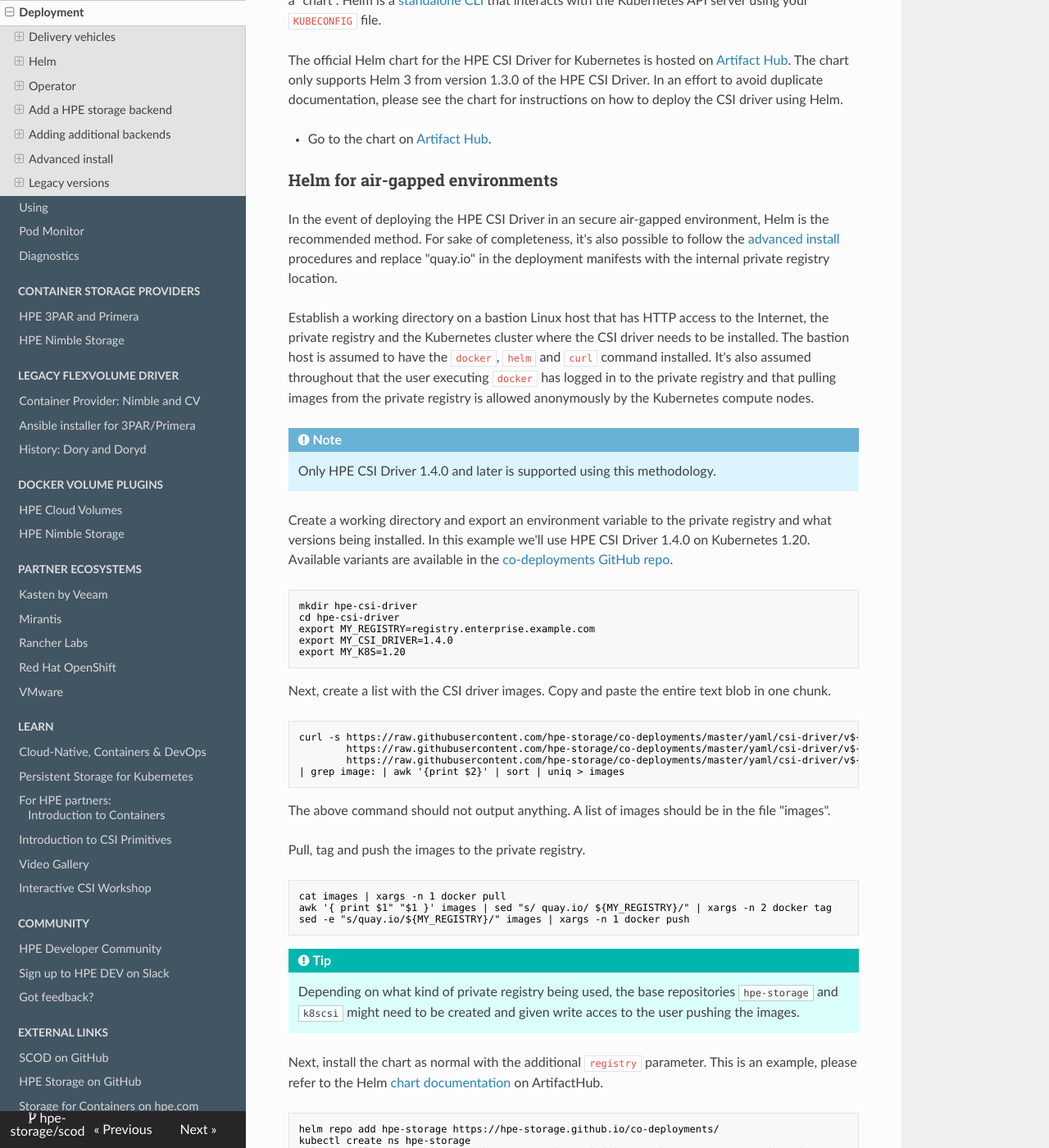
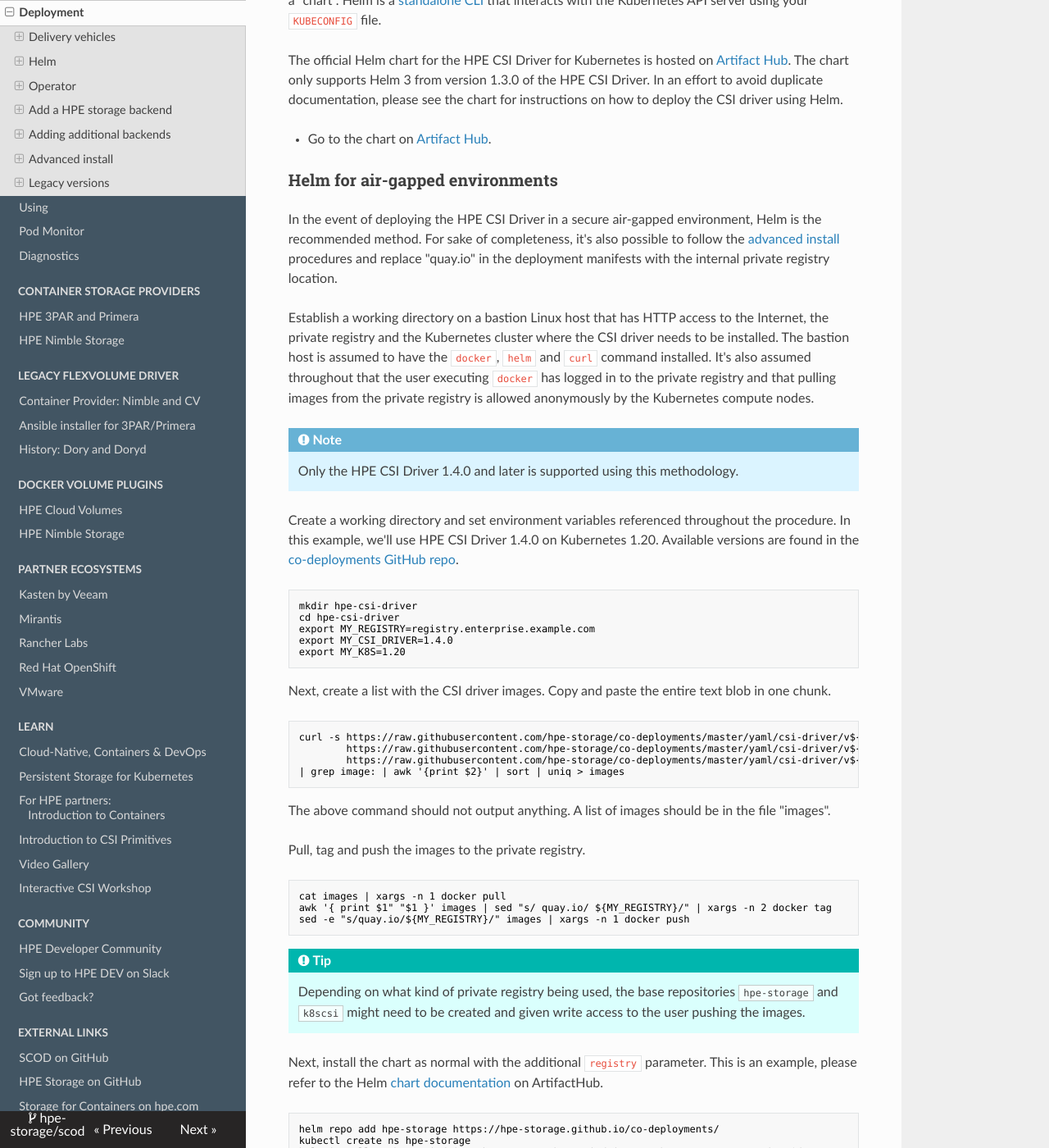
Before and after one commit to hpe-storage/scod, an MkDocs documentation site: the page built from docs/csi_driver/deployment.md, in a window 1280 px wide and 1400 px high, scrolled down 2142 px. Shown: the whole window at 82% size. Built offline with MkDocs 1.6.1, drawn with Linux system fonts in a browser that asks for light colours; nearby versions of some CDN libraries; some of the changed text lies outside the part shown.

Commit message:
Second pass preparing for 1.4.0, nits
Signed-off-by: Michael Mattsson <michael.mattsson@hpe.com>

````diff
--- a/docs/csi_driver/deployment.md
+++ b/docs/csi_driver/deployment.md
@@ -35,14 +35,14 @@
 
 ### Helm for air-gapped environments
 
-In the event of deploying the HPE CSI Driver in an secure air-gapped environment, Helm is the recommended method. For sake of completeness, it's also possible to follow the [advanced install](#advanced_install) procedures and replace "quay.io" in the deployment manifests with the internal private registry location.
+In the event of deploying the HPE CSI Driver in a secure air-gapped environment, Helm is the recommended method. For sake of completeness, it's also possible to follow the [advanced install](#advanced_install) procedures and replace "quay.io" in the deployment manifests with the internal private registry location.
 
 Establish a working directory on a bastion Linux host that has HTTP access to the Internet, the private registry and the Kubernetes cluster where the CSI driver needs to be installed. The bastion host is assumed to have the `docker`, `helm` and `curl` command installed. It's also assumed throughout that the user executing `docker` has logged in to the private registry and that pulling images from the private registry is allowed anonymously by the Kubernetes compute nodes.
 
 !!! note
-    Only HPE CSI Driver 1.4.0 and later is supported using this methodology.
+    Only the HPE CSI Driver 1.4.0 and later is supported using this methodology.
 
-Create a working directory and export an environment variable to the private registry and what versions being installed. In this example we'll use HPE CSI Driver 1.4.0 on Kubernetes 1.20. Available variants are available in the [co-deployments GitHub repo](https://github.com/hpe-storage/co-deployments/tree/master/yaml/csi-driver).
+Create a working directory and set environment variables referenced throughout the procedure. In this example, we'll use HPE CSI Driver 1.4.0 on Kubernetes 1.20. Available versions are found in the [co-deployments GitHub repo](https://github.com/hpe-storage/co-deployments/tree/master/yaml/csi-driver).
 
 ```text
 mkdir hpe-csi-driver
@@ -72,7 +72,7 @@
 ```
 
 !!! tip
-    Depending on what kind of private registry being used, the base repositories `hpe-storage` and `k8scsi` might need to be created and given write acces to the user pushing the images.
+    Depending on what kind of private registry being used, the base repositories `hpe-storage` and `k8scsi` might need to be created and given write access to the user pushing the images.
 
 Next, install the chart as normal with the additional `registry` parameter. This is an example, please refer to the Helm [chart documentation](https://artifacthub.io/packages/helm/hpe-storage/hpe-csi-driver##installing-the-chart) on ArtifactHub.
 
````
Also changed, not shown: other parts of docs/csi_driver/deployment.md (+1 -1 lines).
